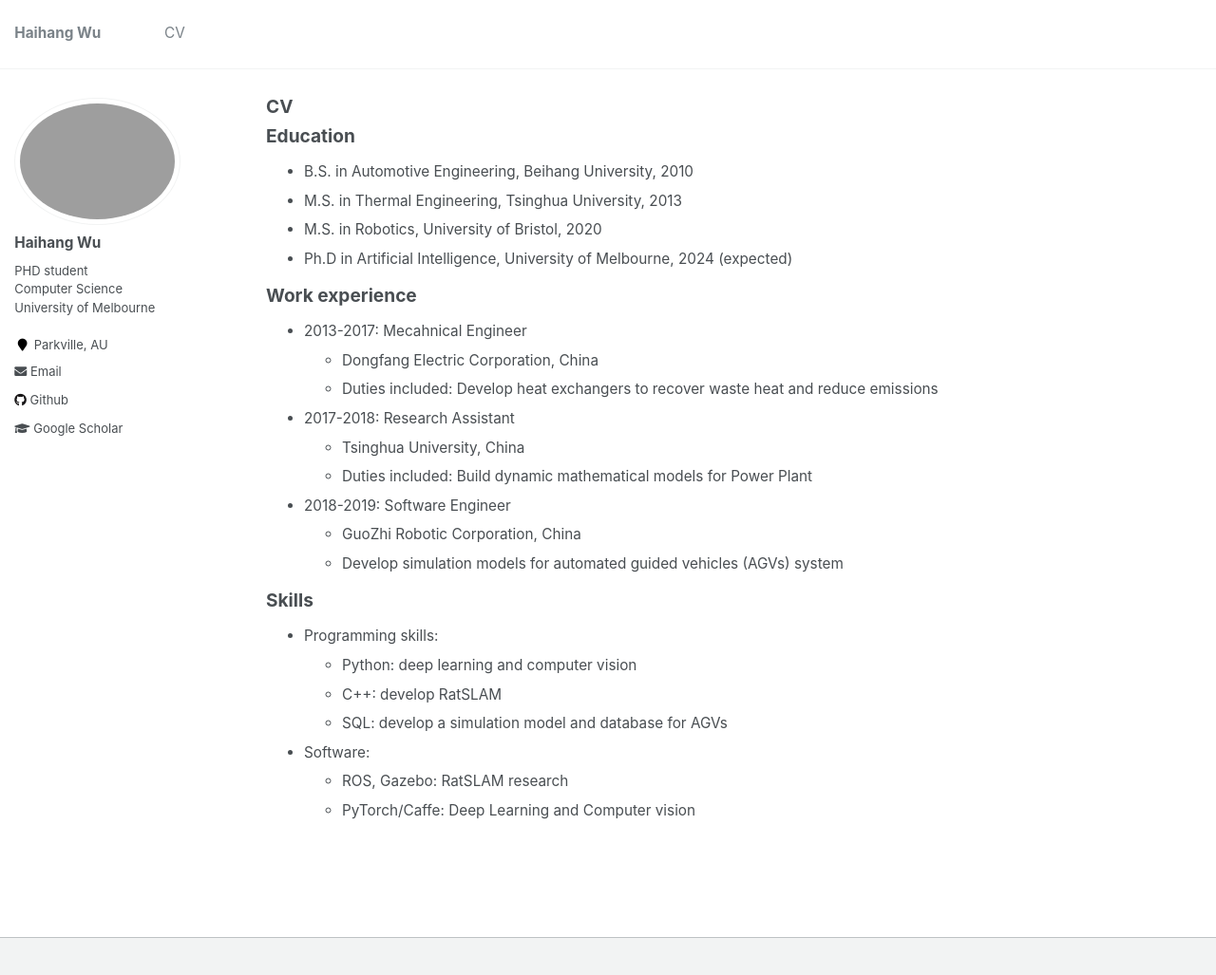
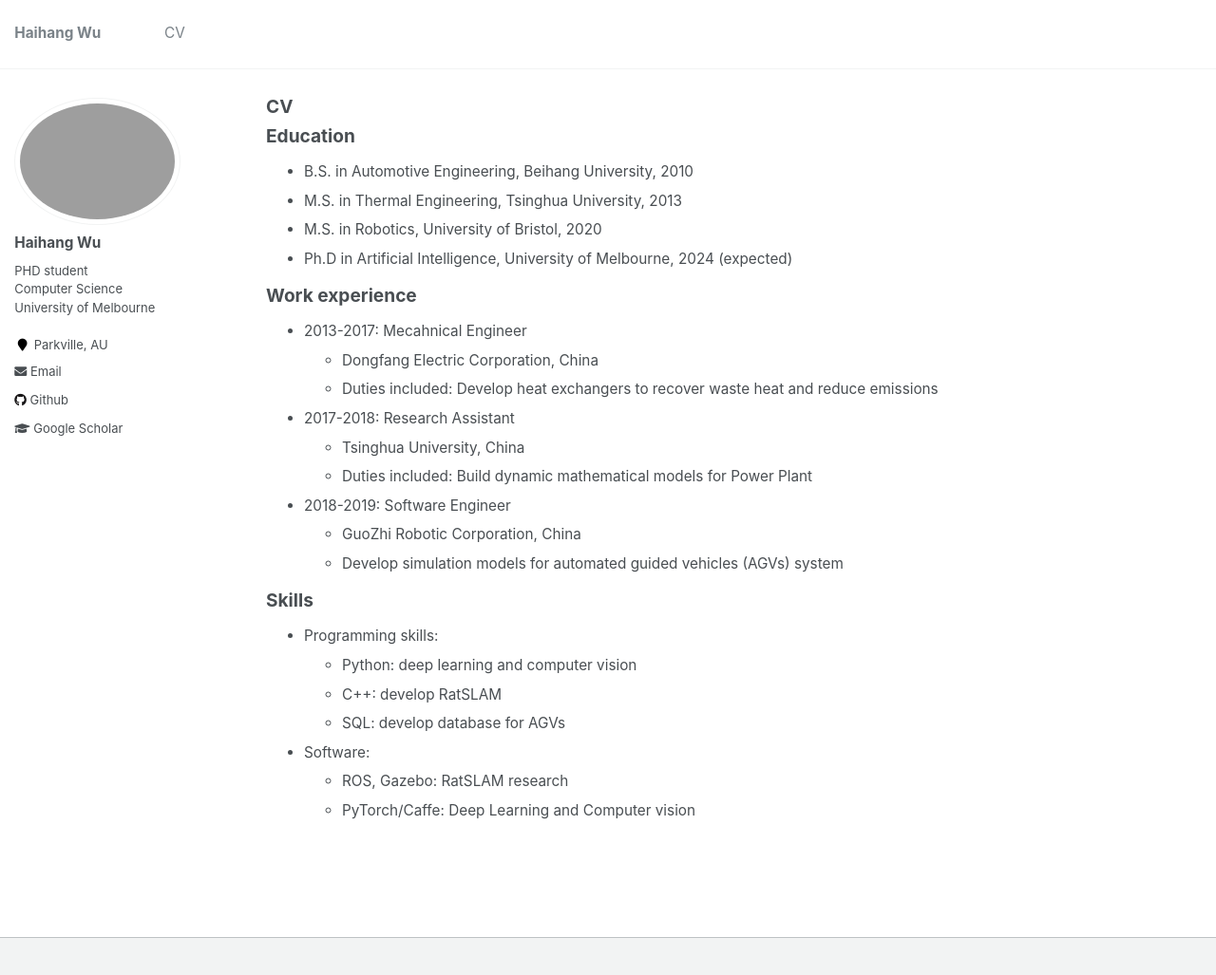
Before and after one commit to HaihangWu/HaihangWu.github.io, a Jekyll site: the page built from _pages/cv.md, in a window 1280 px wide and 1049 px high. Shown: the top 1027 px of the window at 95% size. Built offline with Jekyll 4.4.1, drawn with Linux system fonts in a browser that asks for light colours.

Commit message:
Update cv.md

```diff
--- a/_pages/cv.md
+++ b/_pages/cv.md
@@ -35,7 +35,7 @@ Skills
 * Programming skills:
   * Python: deep learning and computer vision
   * C++: develop RatSLAM
-  * SQL: develop a simulation model and database for AGVs
+  * SQL: develop database for AGVs
 * Software:
   * ROS, Gazebo: RatSLAM research
   * PyTorch/Caffe: Deep Learning and Computer vision
```
